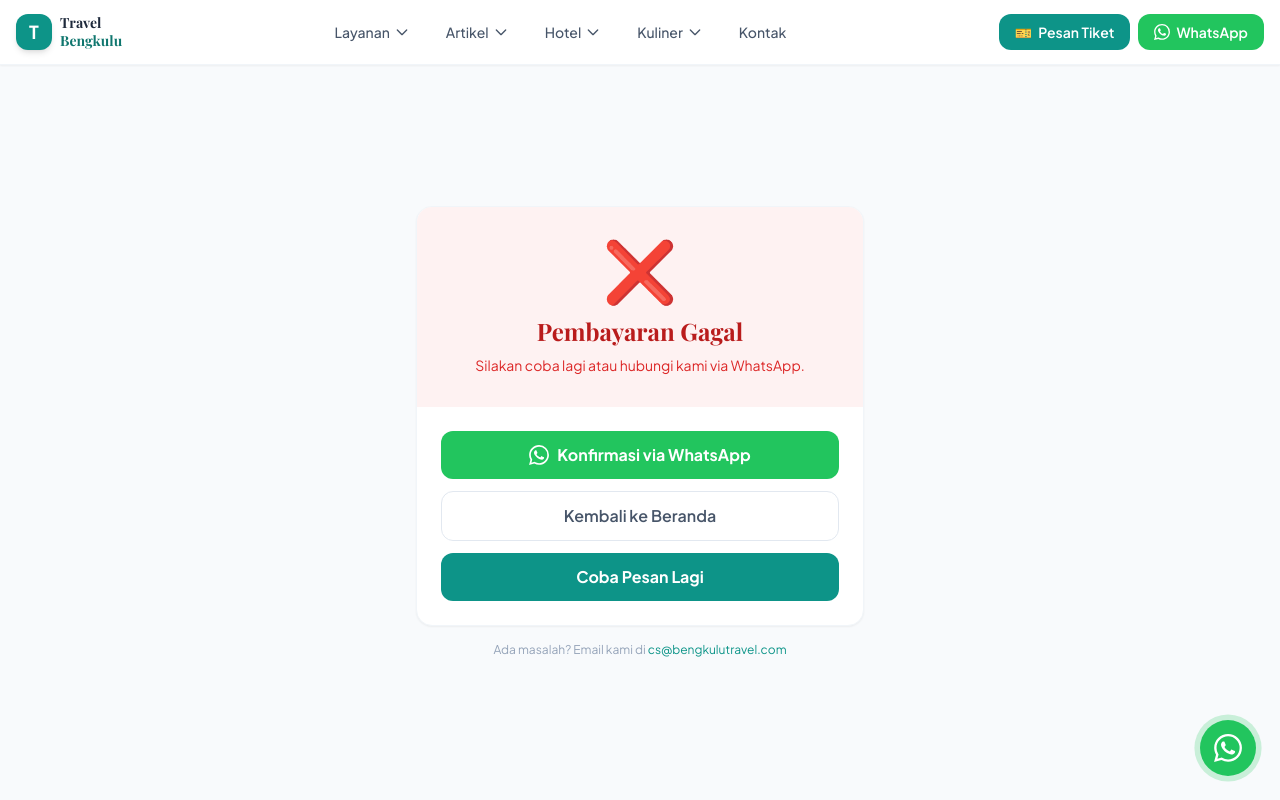
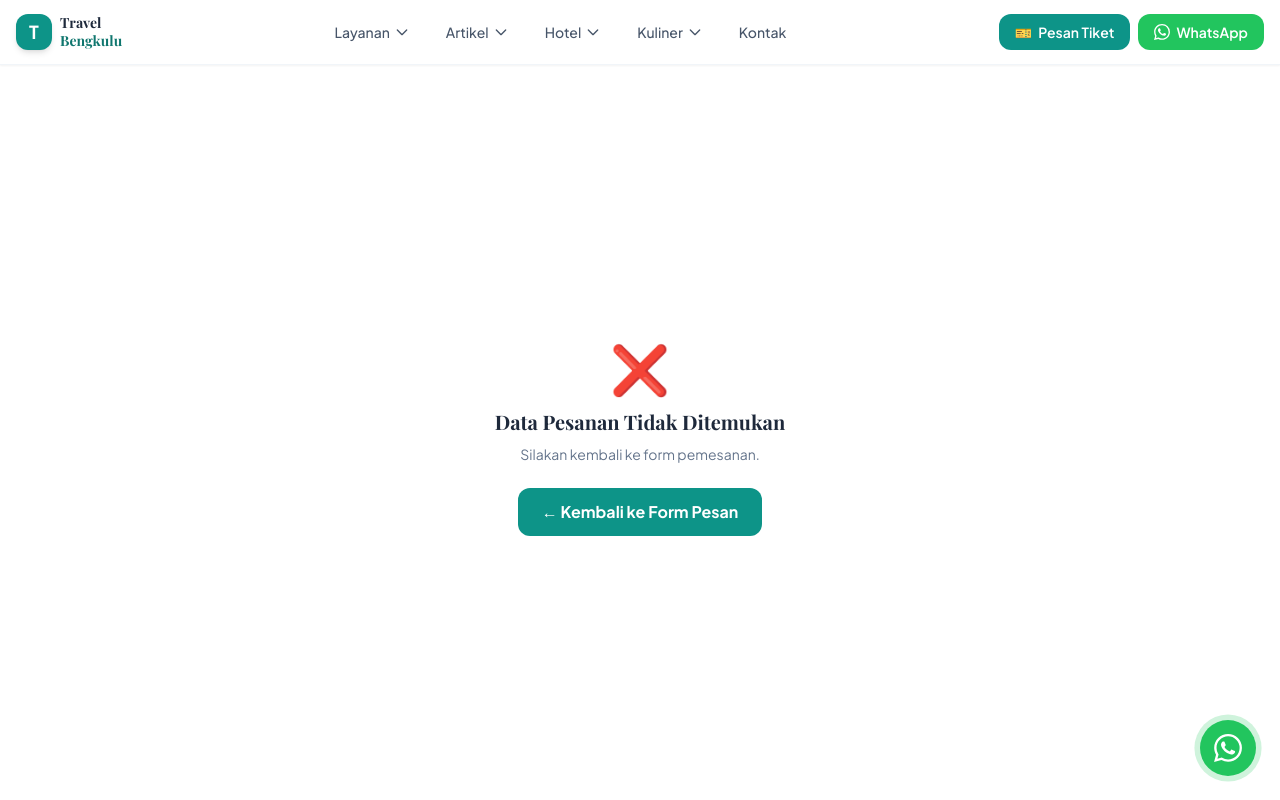
Before and after one commit to aspanrio-stack/Travel-bengkulu-V6, a Next.js app: page /pembayaran in a window 1280 px wide. Shown: the top 800 px of the page. Built offline with nearby package versions, Linux system fonts and the light colour scheme.

Commit message:
Add files via upload

```diff
--- a/src/app/pembayaran/page.tsx
+++ b/src/app/pembayaran/page.tsx
@@ -1,121 +1,88 @@
 'use client';
+
 import { useSearchParams } from 'next/navigation';
+import { Suspense } from 'react';
 import Link from 'next/link';
-import { Suspense } from 'react';
+import QRISCheckout from '@/components/QRISCheckout';
+import { ROUTES, formatPrice } from '@/lib/routes';
 
-function PaymentContent() {
+function PembayaranContent() {
   const params = useSearchParams();
-  const status = params.get('status');
-  const orderId = params.get('order');
-  const route = params.get('route');
-  const date = params.get('date');
-  const name = params.get('name');
 
-  const isSuccess = status === 'success';
-  const isPending = status === 'pending';
+  const routeId    = params.get('rute') || '';
+  const name       = params.get('name') || '';
+  const phone      = params.get('phone') || '';
+  const date       = params.get('date') || '';
+  const passengers = params.get('passengers') || '1';
+  const pickup     = params.get('pickup') || '';
+
+  const route          = ROUTES.find(r => r.id === routeId);
+  const hargaPerOrang  = route?.price || 0;
+  const jumlah         = parseInt(passengers);
+  const totalHarga     = hargaPerOrang * jumlah;
+
+  if (!route || !totalHarga) {
+    return (
+      <div className="min-h-screen pt-20 flex items-center justify-center px-4">
+        <div className="text-center max-w-sm">
+          <p className="text-5xl mb-4">❌</p>
+          <h1 className="font-bold text-slate-800 text-xl mb-2">Data Pesanan Tidak Ditemukan</h1>
+          <p className="text-slate-500 text-sm mb-6">Silakan kembali ke form pemesanan.</p>
+          <Link href="/pesan" className="bg-primary-600 hover:bg-primary-700 text-white font-bold px-6 py-3 rounded-xl transition-colors inline-block">
+            ← Kembali ke Form Pesan
+          </Link>
+        </div>
+      </div>
+    );
+  }
+
+  const detailPesanan = [
+    `${route.from} → ${route.to}`,
+    date && `📅 ${date}`,
+    `👤 ${passengers} penumpang`,
+    name && `Nama: ${name}`,
+    pickup && `Jemput: ${pickup}`,
+  ].filter(Boolean).join(' · ');
 
   return (
-    <div className="min-h-screen pt-16 bg-slate-50 flex items-center justify-center px-4">
-      <div className="max-w-md w-full">
-        <div className="bg-white rounded-2xl shadow-sm border border-slate-100 overflow-hidden">
+    <div className="min-h-screen pt-16 bg-slate-50">
+      <div className="bg-gradient-to-br from-primary-800 to-primary-600 text-white py-10">
+        <div className="max-w-xl mx-auto px-4 text-center">
+          <h1 className="font-display text-2xl md:text-3xl font-bold mb-2">Selesaikan Pembayaran</h1>
+          <p className="text-primary-200 text-sm">Scan QR Code menggunakan e-wallet atau mobile banking</p>
+        </div>
+      </div>
 
-          {/* Status Header */}
-          <div className={`p-8 text-center ${isSuccess ? 'bg-green-50' : isPending ? 'bg-amber-50' : 'bg-red-50'}`}>
-            <div className="text-6xl mb-4">
-              {isSuccess ? '🎉' : isPending ? '⏳' : '❌'}
+      {/* Ringkasan */}
+      <div className="max-w-md mx-auto px-4 mt-6 mb-4">
+        <div className="bg-white border border-slate-100 rounded-2xl p-4 shadow-sm">
+          <p className="text-xs text-slate-400 font-semibold uppercase tracking-wider mb-3">Ringkasan Pesanan</p>
+          <div className="space-y-1.5 text-sm">
+            <div className="flex justify-between">
+              <span className="text-slate-500">Rute</span>
+              <span className="font-semibold text-slate-800">{route.from} → {route.to}</span>
             </div>
-            <h1 className={`font-display text-2xl font-bold mb-2 ${
-              isSuccess ? 'text-green-700' : isPending ? 'text-amber-700' : 'text-red-700'
-            }`}>
-              {isSuccess ? 'Pembayaran Berhasil!' : isPending ? 'Menunggu Pembayaran' : 'Pembayaran Gagal'}
-            </h1>
-            <p className={`text-sm ${isSuccess ? 'text-green-600' : isPending ? 'text-amber-600' : 'text-red-600'}`}>
-              {isSuccess
-                ? 'Tiket sudah dikirim ke email Anda. Driver akan menghubungi Anda sebelum keberangkatan.'
-                : isPending
-                ? 'Selesaikan pembayaran Anda. Tiket akan dikirim otomatis setelah pembayaran dikonfirmasi.'
-                : 'Silakan coba lagi atau hubungi kami via WhatsApp.'}
-            </p>
-          </div>
-
-          {/* Order Details */}
-          <div className="p-6 space-y-4">
-            {orderId && (
-              <div className="bg-slate-50 rounded-xl p-4 text-center">
-                <p className="text-xs text-slate-500 font-semibold mb-1">NOMOR PESANAN</p>
-                <p className="font-mono font-bold text-slate-800 text-lg">{orderId}</p>
-              </div>
-            )}
-
-            {(route || date || name) && (
-              <div className="space-y-2">
-                {name && (
-                  <div className="flex justify-between text-sm">
-                    <span className="text-slate-500">Nama</span>
-                    <span className="font-semibold text-slate-800">{name}</span>
-                  </div>
-                )}
-                {route && (
-                  <div className="flex justify-between text-sm">
-                    <span className="text-slate-500">Rute</span>
-                    <span className="font-semibold text-slate-800">{route}</span>
-                  </div>
-                )}
-                {date && (
-                  <div className="flex justify-between text-sm">
-                    <span className="text-slate-500">Tanggal</span>
-                    <span className="font-semibold text-slate-800">{date}</span>
-                  </div>
-                )}
-              </div>
-            )}
-
-            {isSuccess && (
-              <div className="bg-blue-50 border border-blue-200 rounded-xl p-4">
-                <p className="text-blue-800 text-sm font-semibold mb-2">📋 Langkah Selanjutnya</p>
-                <ul className="text-blue-700 text-sm space-y-1.5">
-                  <li>✅ Cek email untuk tiket perjalanan</li>
-                  <li>✅ Screenshot atau simpan nomor pesanan</li>
-                  <li>✅ Siap 15 menit sebelum waktu jemput</li>
-                  <li>✅ Driver akan hubungi via WhatsApp</li>
-                </ul>
-              </div>
-            )}
-
-            <div className="flex flex-col gap-3">
-              <a
-                href="https://wa.me/6285268645461?text=Halo%20saya%20ingin%20konfirmasi%20pesanan"
-                target="_blank"
-                rel="noopener noreferrer"
-                className="w-full bg-green-500 hover:bg-green-600 text-white font-bold py-3 rounded-xl flex items-center justify-center gap-2 transition-colors"
-              >
-                <svg className="w-5 h-5" fill="currentColor" viewBox="0 0 24 24" aria-hidden="true">
-                  <path d="M17.472 14.382c-.297-.149-1.758-.867-2.03-.967-.273-.099-.471-.148-.67.15-.197.297-.767.966-.94 1.164-.173.199-.347.223-.644.075-.297-.15-1.255-.463-2.39-1.475-.883-.788-1.48-1.761-1.653-2.059-.173-.297-.018-.458.13-.606.134-.133.298-.347.446-.52.149-.174.198-.298.298-.497.099-.198.05-.371-.025-.52-.075-.149-.669-1.612-.916-2.207-.242-.579-.487-.5-.669-.51-.173-.008-.371-.01-.57-.01-.198 0-.52.074-.792.372-.272.297-1.04 1.016-1.04 2.479 0 1.462 1.065 2.875 1.213 3.074.149.198 2.096 3.2 5.077 4.487.709.306 1.262.489 1.694.625.712.227 1.36.195 1.871.118.571-.085 1.758-.719 2.006-1.413.248-.694.248-1.289.173-1.413-.074-.124-.272-.198-.57-.347m-5.421 7.403h-.004a9.87 9.87 0 01-5.031-1.378l-.361-.214-3.741.982.998-3.648-.235-.374a9.86 9.86 0 01-1.51-5.26c.001-5.45 4.436-9.884 9.888-9.884 2.64 0 5.122 1.03 6.988 2.898a9.825 9.825 0 012.893 6.994c-.003 5.45-4.437 9.884-9.885 9.884m8.413-18.297A11.815 11.815 0 0012.05 0C5.495 0 .16 5.335.157 11.892c0 2.096.547 4.142 1.588 5.945L.057 24l6.305-1.654a11.882 11.882 0 005.683 1.448h.005c6.554 0 11.89-5.335 11.893-11.893a11.821 11.821 0 00-3.48-8.413z" />
-                </svg>
-                Konfirmasi via WhatsApp
-              </a>
-              <Link
-                href="/"
-                className="w-full border border-slate-200 text-slate-600 hover:bg-slate-50 font-semibold py-3 rounded-xl text-center transition-colors"
-              >
-                Kembali ke Beranda
-              </Link>
-              {!isSuccess && (
-                <Link
-                  href="/pesan"
-                  className="w-full bg-primary-600 hover:bg-primary-700 text-white font-bold py-3 rounded-xl text-center transition-colors"
-                >
-                  Coba Pesan Lagi
-                </Link>
-              )}
+            {date && <div className="flex justify-between"><span className="text-slate-500">Tanggal</span><span className="font-semibold">{date}</span></div>}
+            <div className="flex justify-between"><span className="text-slate-500">Penumpang</span><span className="font-semibold">{passengers} orang</span></div>
+            {name && <div className="flex justify-between"><span className="text-slate-500">Nama</span><span className="font-semibold">{name}</span></div>}
+            {phone && <div className="flex justify-between"><span className="text-slate-500">No. HP</span><span className="font-semibold">{phone}</span></div>}
+            {pickup && <div className="flex justify-between"><span className="text-slate-500">Jemput di</span><span className="font-semibold text-right max-w-[60%]">{pickup}</span></div>}
+            <div className="border-t border-dashed pt-2 mt-2 flex justify-between">
+              <span className="text-slate-500">{passengers} × {formatPrice(hargaPerOrang)}</span>
+              <span className="font-bold text-primary-700">{formatPrice(totalHarga)}</span>
             </div>
           </div>
         </div>
+      </div>
 
-        <p className="text-center text-xs text-slate-400 mt-4">
-          Ada masalah? Email kami di{' '}
-          <a href="mailto:cs@bengkulutravel.com" className="text-primary-600">cs@bengkulutravel.com</a>
-        </p>
+      {/* QRIS Checkout */}
+      <div className="max-w-md mx-auto px-4 pb-12">
+        <QRISCheckout
+          hargaProduk={totalHarga}
+          namaProduk={`Travel ${route.from} → ${route.to}`}
+          detail={detailPesanan}
+          nomorWA="6285268645461"
+        />
       </div>
     </div>
   );
@@ -123,8 +90,12 @@ function PaymentContent() {
 
 export default function PembayaranPage() {
   return (
-    <Suspense fallback={<div className="min-h-screen flex items-center justify-center">Loading...</div>}>
-      <PaymentContent />
+    <Suspense fallback={
+      <div className="min-h-screen flex items-center justify-center">
+        <div className="w-10 h-10 border-4 border-primary-200 border-t-primary-600 rounded-full animate-spin" />
+      </div>
+    }>
+      <PembayaranContent />
     </Suspense>
   );
 }
```
